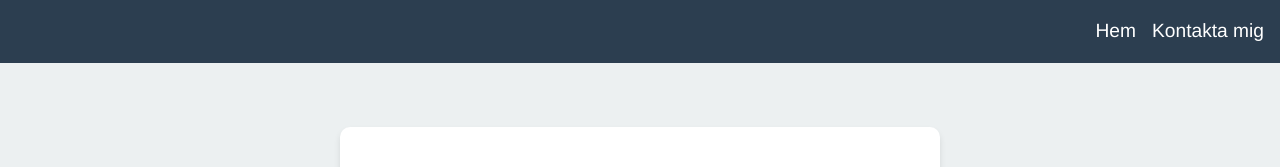
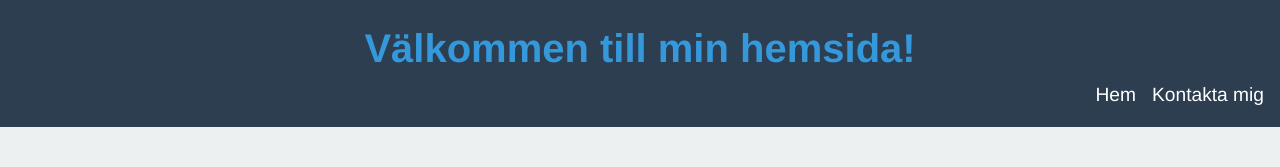
Before and after one commit to gurramannen/praktisk-prov-fsjx2024, a plain HTML site: page index.html in a window 1280 px wide. Shown: the top 167 px of the page. Drawn offline with Linux system fonts and the light colour scheme.

Commit message:
Update index.html

```diff
--- a/index.html
+++ b/index.html
@@ -9,6 +9,7 @@
 </head>
 <body>
     <header>
+        <h1>Välkommen till min hemsida!</h1>
         <nav>
             <ul>
                 <li><a href="index.html" title="Tillbaka till startsidan">Hem</a></li>
```
